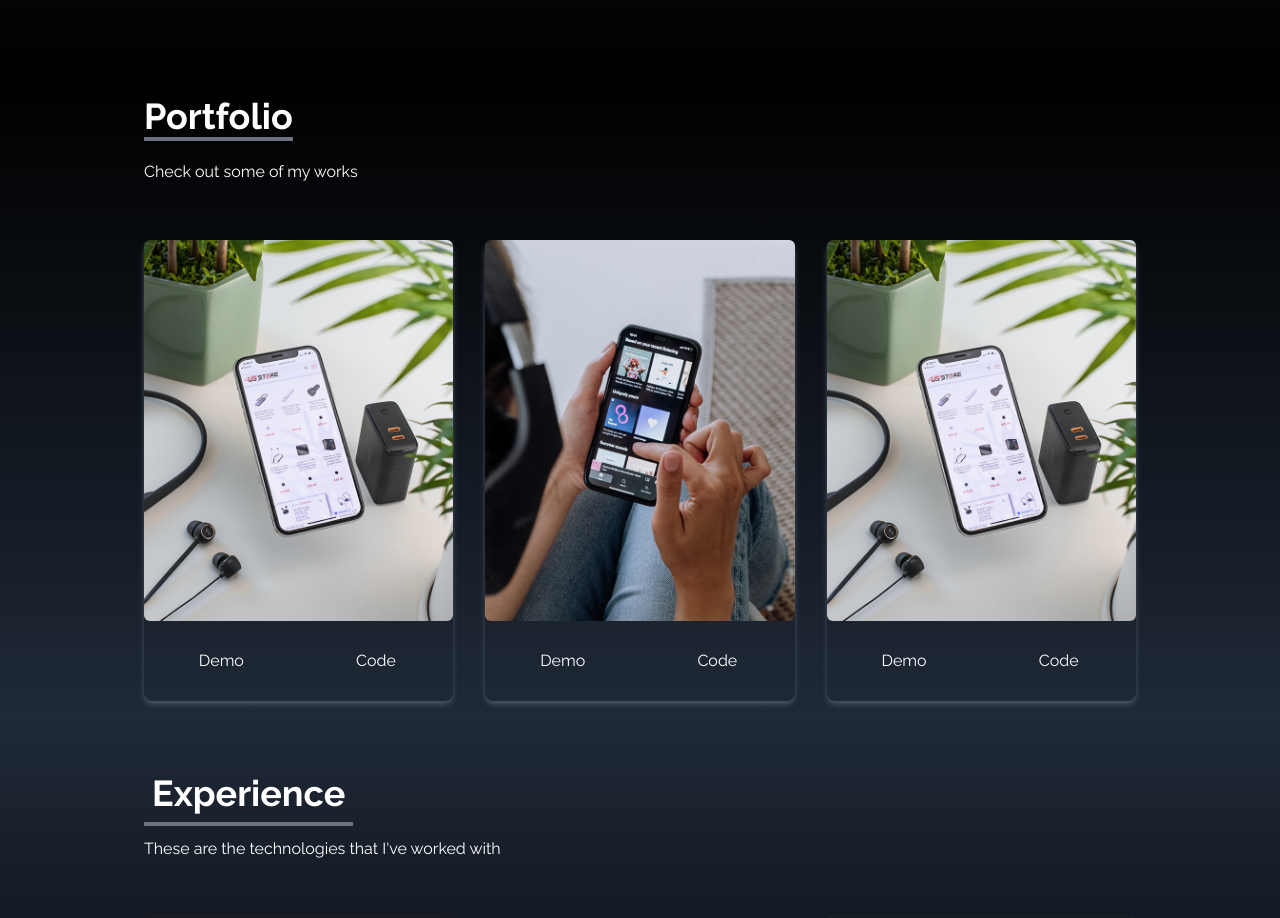
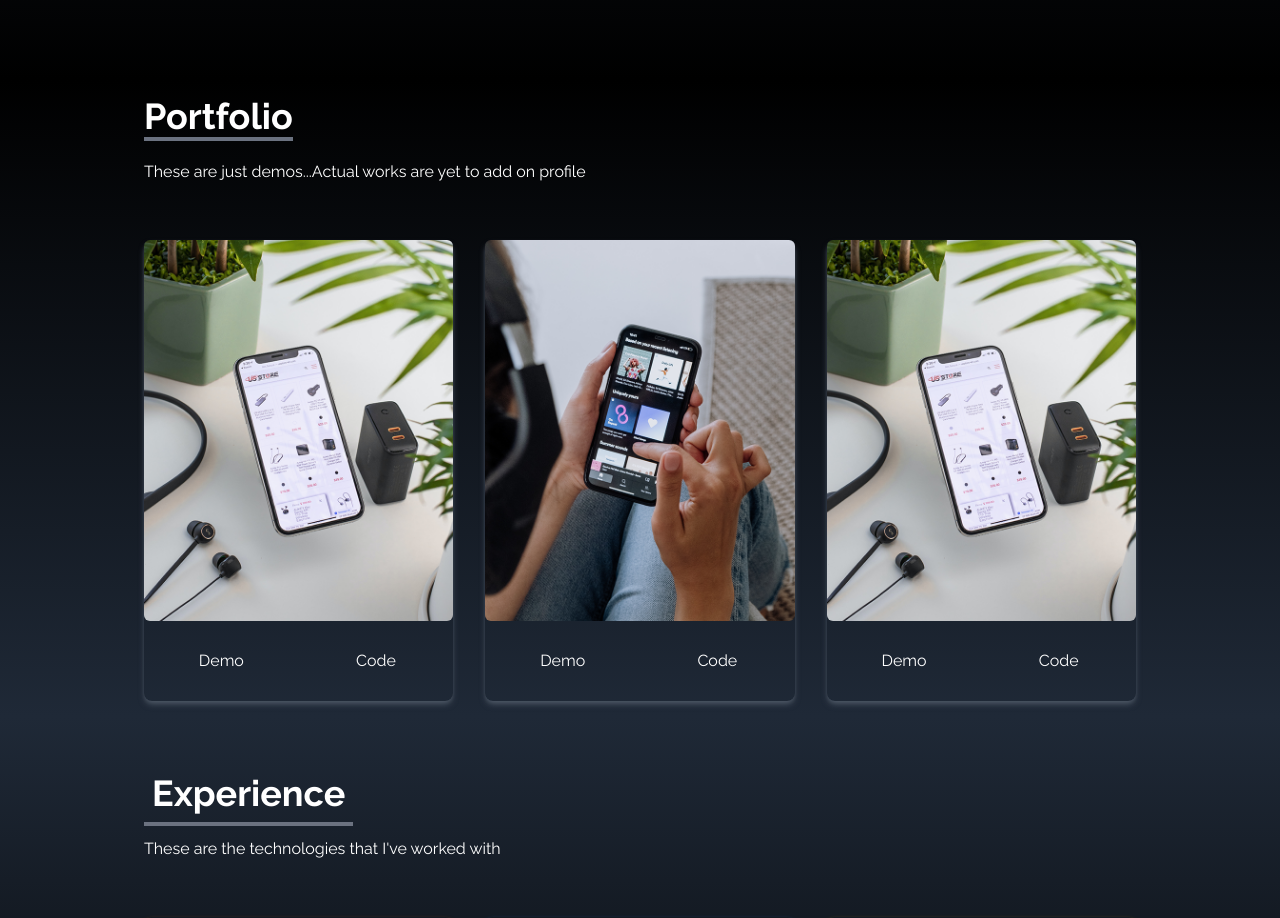
Before and after one commit to Arun-Taj/Portfolio_ReactJs, a React (Vite) app: page / in a window 1280 px wide. Shown: the part 1600-2518 px from the top of the page. Built offline with nearby package versions, Linux system fonts and the light colour scheme.

Commit message:
Minor Change3

```diff
--- a/src/components/Portfolio.jsx
+++ b/src/components/Portfolio.jsx
@@ -29,7 +29,7 @@ const Portfolio = () => {
       <div className='max-w-screen-lg p-4 mx-auto flex flex-col justify-center w-full h-full'>
         <div className='pb-8  '>
           <p className='text-4xl font-bold inline border-b-4 border-gray-500 '>Portfolio</p>
-          <p className='py-6 '>Check out some of my works</p>
+          <p className='py-6 '>These are just demos...Actual works are yet to add on profile</p>
         </div>
 
         <div className='grid sm:grid-cols-2 md:grid-cols-3 gap-8 px-12 sm:px-0'>
```
